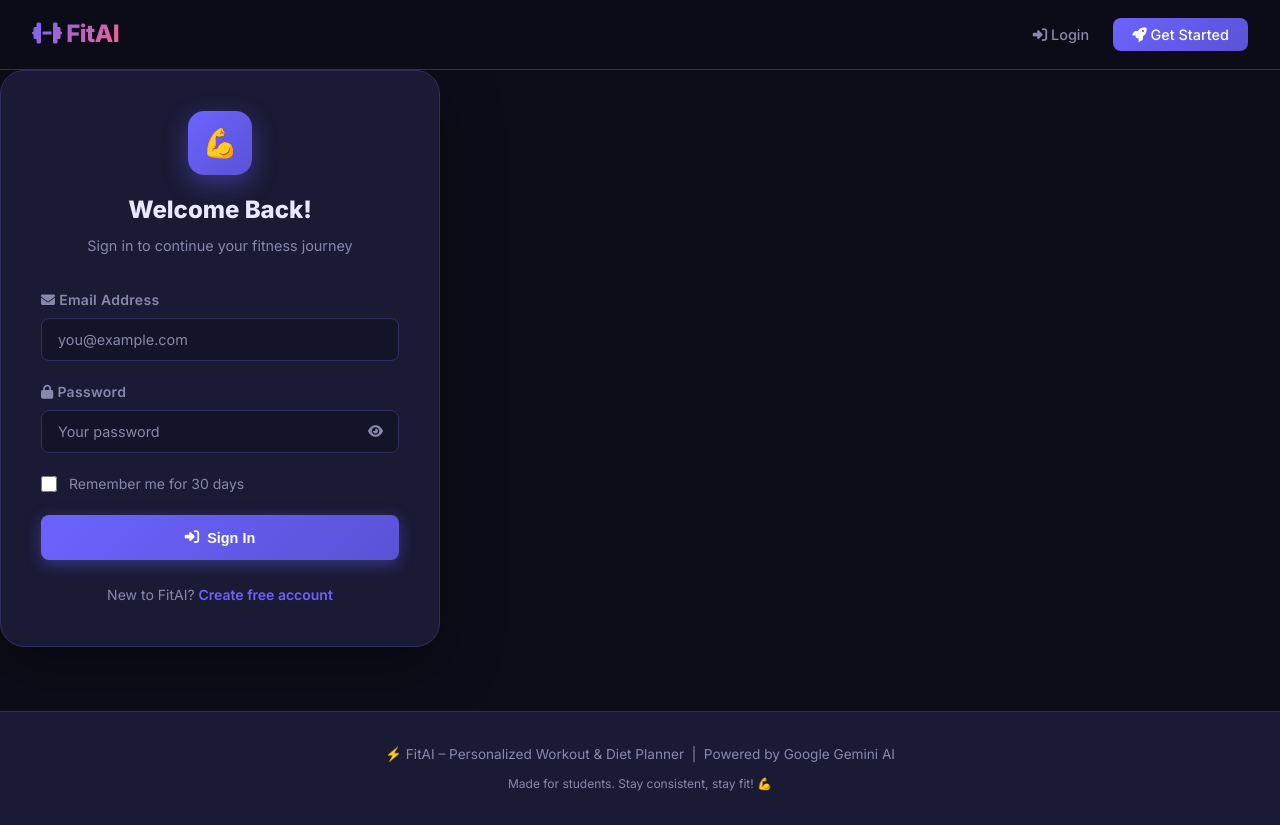
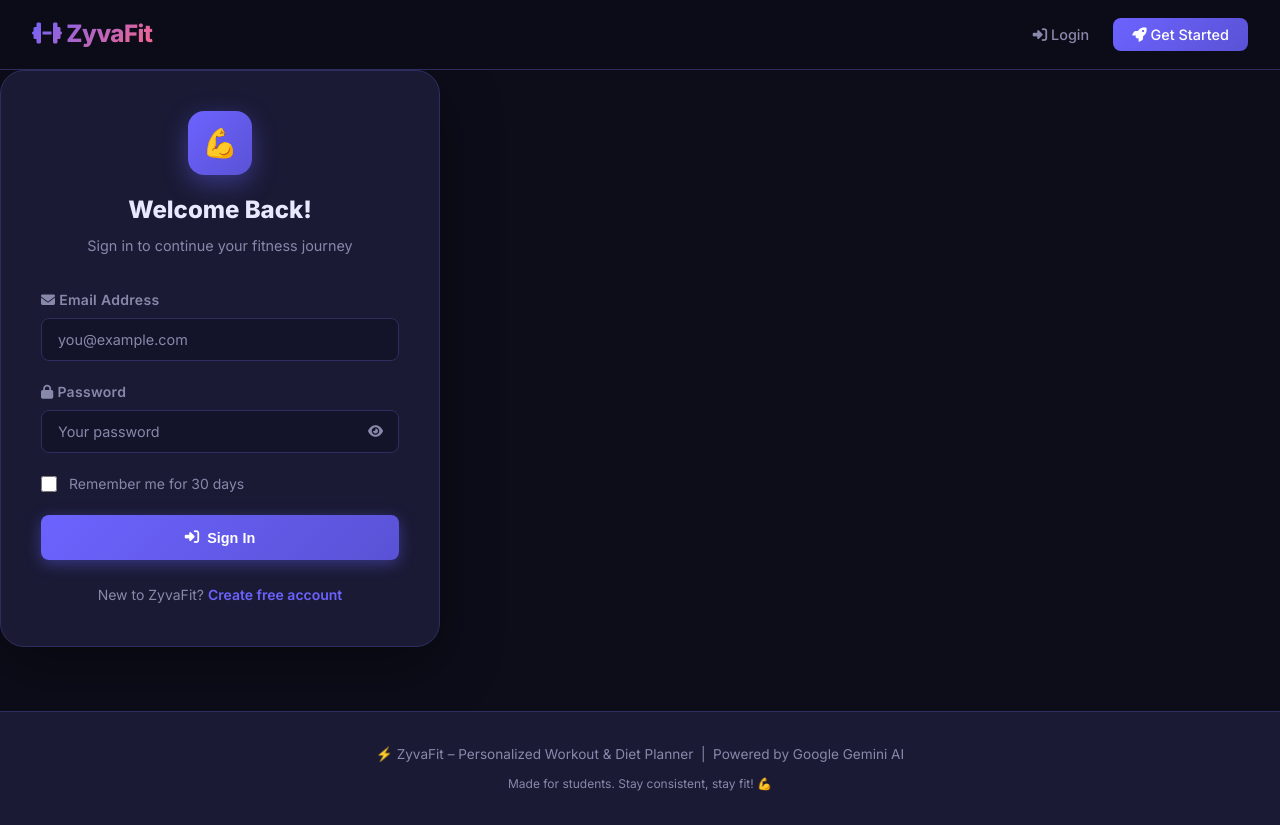
Before and after one commit to jaya2718/ai-fitness-app, a Flask app: page /auth/login in a window 1280 px wide. Run offline with Flask 3, Linux system fonts and the light colour scheme.

Commit message:
feat: rename FitAI to ZyvaFit across all templates

```diff
--- a/app/templates/auth/login.html
+++ b/app/templates/auth/login.html
@@ -1,5 +1,5 @@
 {% extends "base.html" %}
-{% block title %}Sign In – FitAI{% endblock %}
+{% block title %}Sign In – ZyvaFit{% endblock %}
 
 {% block extra_css %}
 <style>
@@ -86,7 +86,7 @@
     </form>
 
     <div class="auth-link">
-      New to FitAI? <a href="{{ url_for('auth.register') }}">Create free account</a>
+      New to ZyvaFit? <a href="{{ url_for('auth.register') }}">Create free account</a>
     </div>
   </div>
 </div>
--- a/app/templates/auth/register.html
+++ b/app/templates/auth/register.html
@@ -1,5 +1,5 @@
 {% extends "base.html" %}
-{% block title %}Register – FitAI{% endblock %}
+{% block title %}Register – ZyvaFit{% endblock %}
 
 {% block extra_css %}
 <style>
@@ -76,7 +76,7 @@
     <div class="auth-logo">
       <div class="auth-logo-icon">🤖</div>
       <h2>Create Your Account</h2>
-      <p>Join FitAI and get your personalized fitness plan</p>
+      <p>Join ZyvaFit and get your personalized fitness plan</p>
     </div>
 
     <form method="POST" action="">
--- a/app/templates/base.html
+++ b/app/templates/base.html
@@ -3,7 +3,7 @@
 <head>
   <meta charset="UTF-8"/>
   <meta name="viewport" content="width=device-width, initial-scale=1.0"/>
-  <title>{% block title %}FitAI – Personalized Fitness & Diet Planner{% endblock %}</title>
+  <title>{% block title %}ZyvaFit – Personalized Fitness & Diet Planner{% endblock %}</title>
   <link rel="preconnect" href="https://fonts.googleapis.com">
   <link href="https://fonts.googleapis.com/css2?family=Inter:wght@300;400;500;600;700;800;900&display=swap" rel="stylesheet">
   <link rel="stylesheet" href="https://cdnjs.cloudflare.com/ajax/libs/font-awesome/6.5.0/css/all.min.css"/>
@@ -318,7 +318,7 @@
 <!-- NAVBAR -->
 <nav class="navbar">
   <a href="{{ url_for('main.index') }}" class="navbar-brand">
-    <i class="fas fa-dumbbell"></i> FitAI
+    <i class="fas fa-dumbbell"></i> ZyvaFit
   </a>
   <ul class="nav-links">
     {% if current_user.is_authenticated %}
@@ -352,7 +352,7 @@
 
 <!-- FOOTER -->
 <footer class="footer">
-  <p>⚡ FitAI – Personalized Workout & Diet Planner &nbsp;|&nbsp; Powered by Google Gemini AI</p>
+  <p>⚡ ZyvaFit – Personalized Workout & Diet Planner &nbsp;|&nbsp; Powered by Google Gemini AI</p>
   <p class="mt-1" style="font-size:0.75rem;">Made for students. Stay consistent, stay fit! 💪</p>
 </footer>
 
--- a/app/templates/diet/history.html
+++ b/app/templates/diet/history.html
@@ -1,5 +1,5 @@
 {% extends "base.html" %}
-{% block title %}Diet Plan History – FitAI{% endblock %}
+{% block title %}Diet Plan History – ZyvaFit{% endblock %}
 {% block content %}
 <div class="page-content">
   <div class="container">
--- a/app/templates/diet/view.html
+++ b/app/templates/diet/view.html
@@ -1,5 +1,5 @@
 {% extends "base.html" %}
-{% block title %}{{ plan_data.plan_title }} – FitAI{% endblock %}
+{% block title %}{{ plan_data.plan_title }} – ZyvaFit{% endblock %}
 
 {% block extra_css %}
 <style>
--- a/app/templates/main/dashboard.html
+++ b/app/templates/main/dashboard.html
@@ -1,5 +1,5 @@
 {% extends "base.html" %}
-{% block title %}Dashboard – FitAI{% endblock %}
+{% block title %}Dashboard – ZyvaFit{% endblock %}
 
 {% block extra_css %}
 <style>
--- a/app/templates/main/index.html
+++ b/app/templates/main/index.html
@@ -1,5 +1,5 @@
 {% extends "base.html" %}
-{% block title %}FitAI – AI-Powered Personalized Fitness & Diet Planner{% endblock %}
+{% block title %}ZyvaFit – AI-Powered Personalized Fitness & Diet Planner{% endblock %}
 
 {% block extra_css %}
 <style>
--- a/app/templates/profile/setup.html
+++ b/app/templates/profile/setup.html
@@ -1,5 +1,5 @@
 {% extends "base.html" %}
-{% block title %}Complete Your Profile – FitAI{% endblock %}
+{% block title %}Complete Your Profile – ZyvaFit{% endblock %}
 
 {% block extra_css %}
 <style>
--- a/app/templates/workout/history.html
+++ b/app/templates/workout/history.html
@@ -1,5 +1,5 @@
 {% extends "base.html" %}
-{% block title %}Workout History – FitAI{% endblock %}
+{% block title %}Workout History – ZyvaFit{% endblock %}
 {% block content %}
 <div class="page-content">
   <div class="container">
--- a/app/templates/workout/view.html
+++ b/app/templates/workout/view.html
@@ -1,5 +1,5 @@
 {% extends "base.html" %}
-{% block title %}{{ plan_data.plan_title }} – FitAI{% endblock %}
+{% block title %}{{ plan_data.plan_title }} – ZyvaFit{% endblock %}
 
 {% block extra_css %}
 <style>
--- a/render.yaml
+++ b/render.yaml
@@ -4,7 +4,7 @@ services:
     env: python
     pythonVersion: "3.11.9"
     buildCommand: pip install --upgrade pip && pip install -r requirements.txt
-    startCommand: gunicorn --workers 2 --bind 0.0.0.0:$PORT run:app
+    startCommand: gunicorn --workers 2 --timeout 120 --bind 0.0.0.0:$PORT run:app
     envVars:
       - key: SECRET_KEY
         generateValue: true
```
Also changed, not shown: app/__init__.py (+6 -1 lines), instance/fitness_app.db (added).
